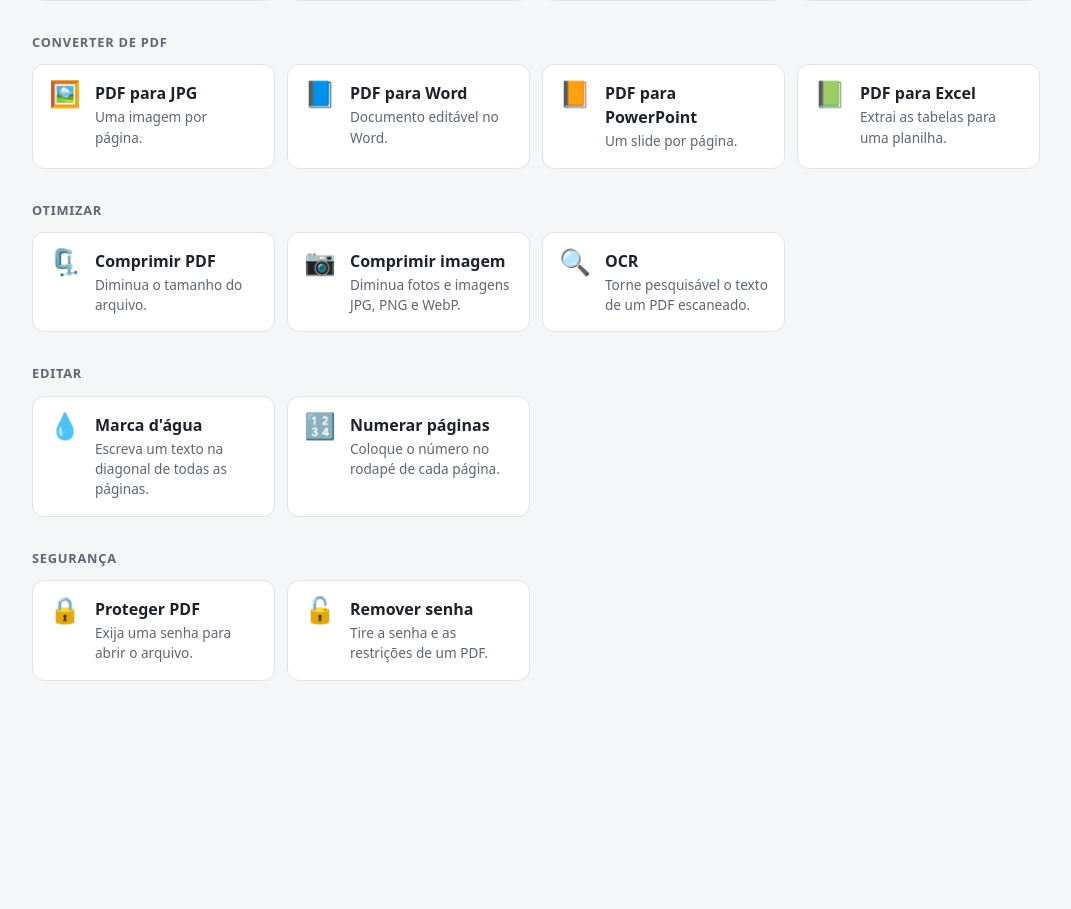
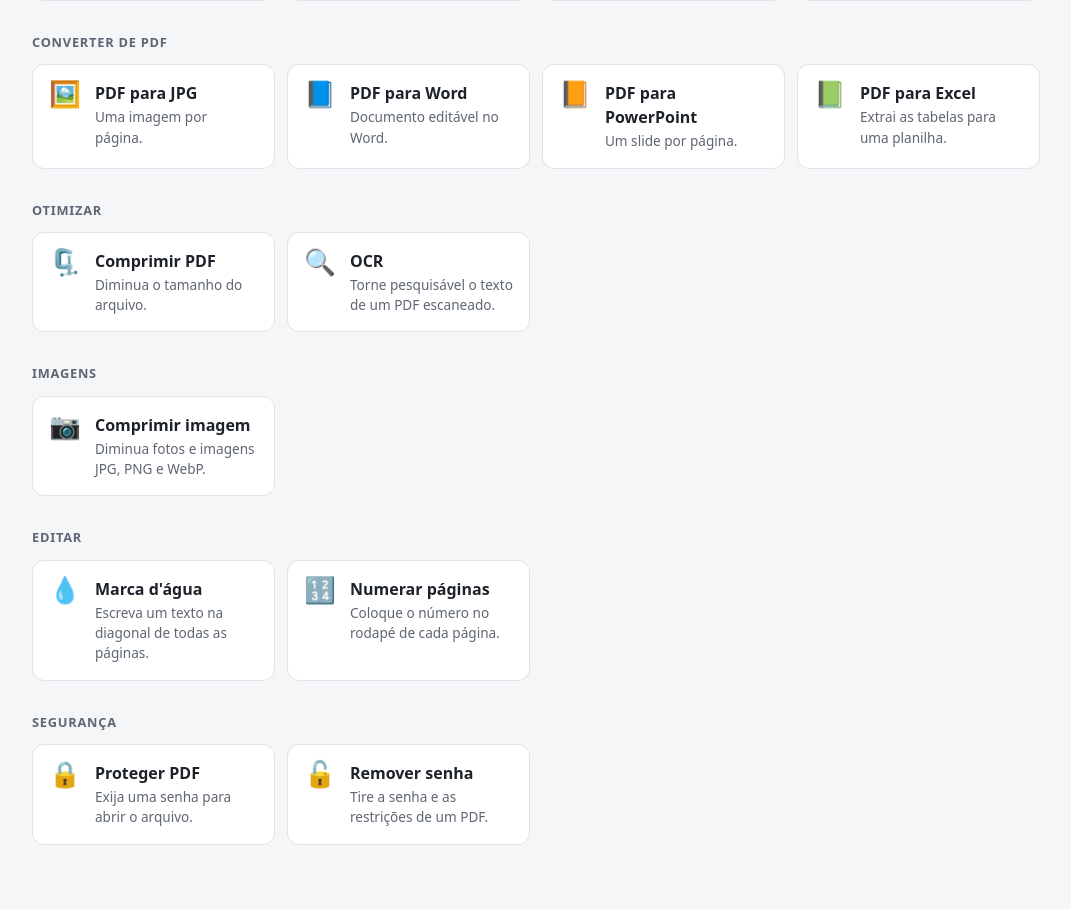
Before and after one commit to GianBala/EuAmoPDF, a Flask app: page / in a window 1280 px wide. Shown: the part 533-1442 px from the top of the page, without its empty margins (104-1175 px from the left). Before the commit the page ends 1214 px from the top, so only its background shows below. Run offline with Flask 3, Linux system fonts and the light colour scheme.

Commit message:
chore: agrupa as ferramentas de imagem numa seção Imagens
O Comprimir imagem sai de Otimizar, que fica só com ferramentas de PDF,
para uma seção própria onde também vai entrar o Remover fundo.

```diff
--- a/templates/index.html
+++ b/templates/index.html
@@ -64,11 +64,17 @@
         <div class="grid">
             {{ tool('compress-pdf', '🗜️', 'Comprimir PDF', 'Diminua o tamanho do arquivo.', 'level estimate',
                     'A compressão reduz a resolução das imagens do PDF. O texto não perde qualidade.') }}
+            {{ tool('ocr-pdf', '🔍', 'OCR', 'Torne pesquisável o texto de um PDF escaneado.', '',
+                    'A aparência não muda: o texto reconhecido fica invisível por cima da imagem, para buscar e copiar. Páginas que já têm texto ficam como estão.') }}
+        </div>
+    </section>
+
+    <section>
+        <h2>Imagens</h2>
+        <div class="grid">
             {{ tool('compress-image', '📷', 'Comprimir imagem', 'Diminua fotos e imagens JPG, PNG e WebP.',
                     'image-level max-size image-format strip-metadata estimate',
                     'Imagens que já estão mais comprimidas do que o nível escolhido ficam como estão. Várias imagens saem num ZIP.') }}
-            {{ tool('ocr-pdf', '🔍', 'OCR', 'Torne pesquisável o texto de um PDF escaneado.', '',
-                    'A aparência não muda: o texto reconhecido fica invisível por cima da imagem, para buscar e copiar. Páginas que já têm texto ficam como estão.') }}
         </div>
     </section>
 
```
